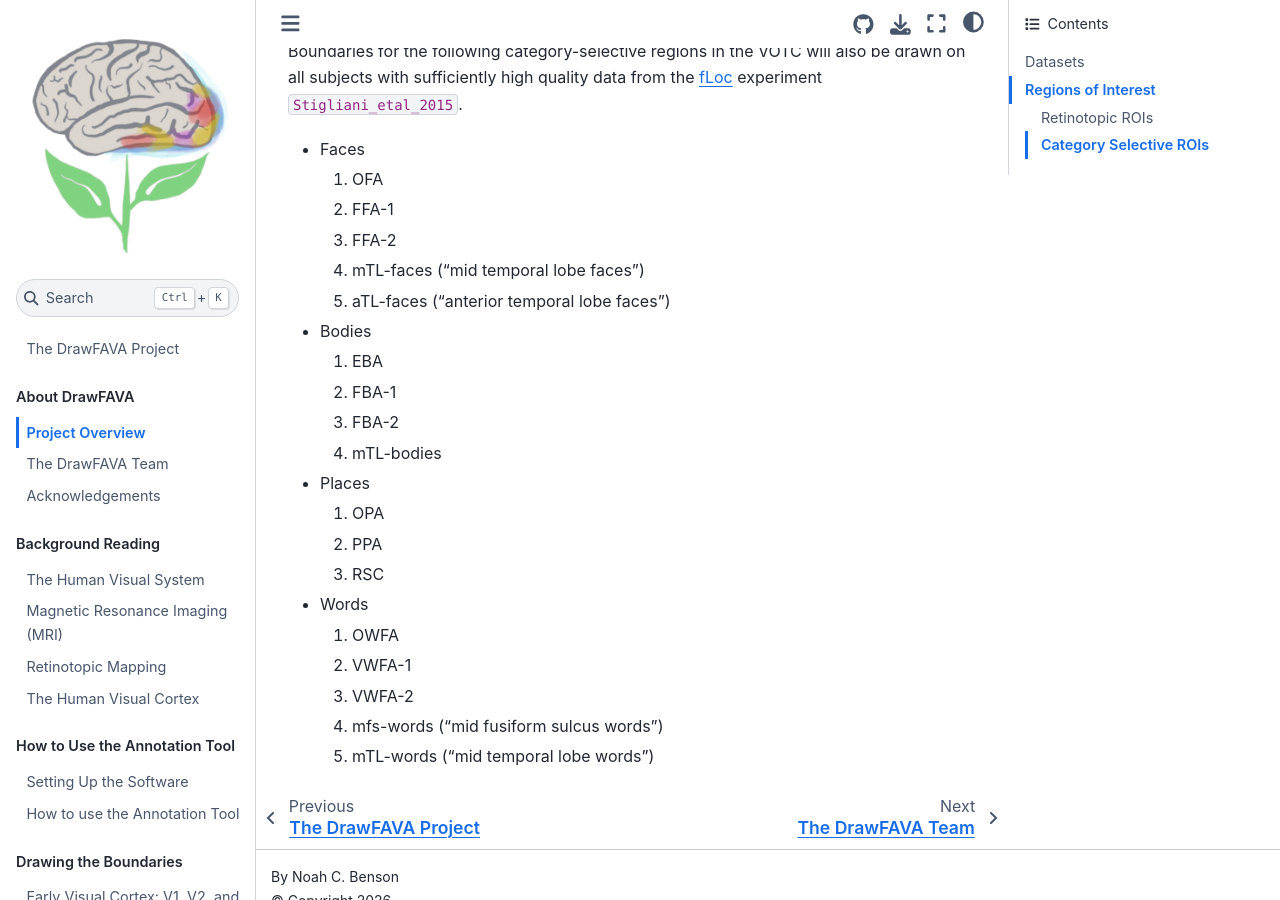
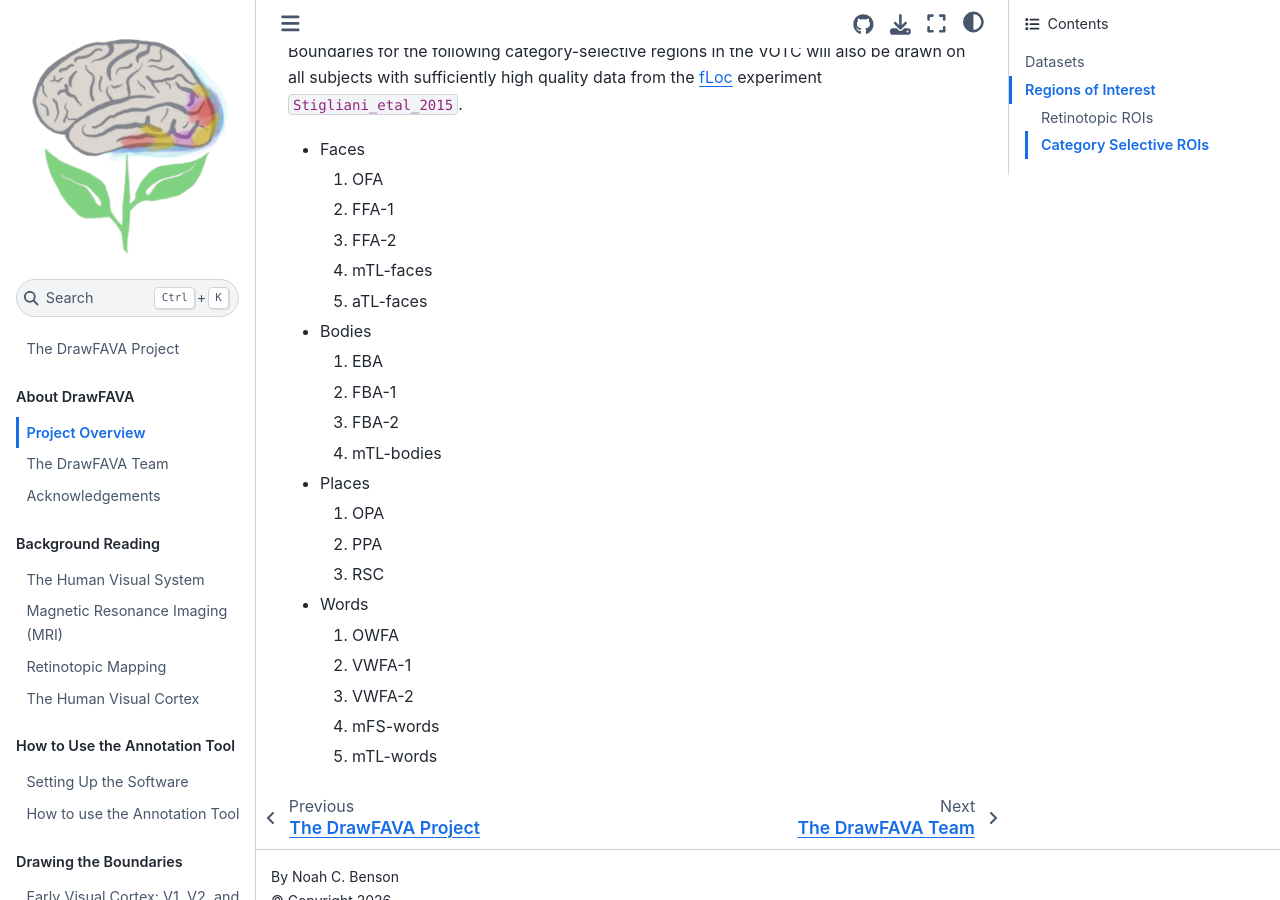
Before and after one commit to nbenlab/drawFAVA, a Jupyter Book: the page built from book/1_intro/1_overview.md, in a window 1280 px wide and 900 px high, scrolled down 1979 px. Built offline with Jupyter Book 1.0.4 settings and Sphinx 7.4.7 and the Sphinx Book theme 1.1.4, drawn with Linux system fonts in a browser that asks for light colours; cross-references to code outside the pages are shown as plain code.

Commit message:
fixed typos

```diff
--- a/book/1_intro/1_overview.md
+++ b/book/1_intro/1_overview.md
@@ -85,13 +85,12 @@ Boundaries for the following category-selective regions in the VOTC will also
 be drawn on all subjects with sufficiently high quality data from the
 [fLoc](https://vpnl.stanford.edu/fLoc/) experiment {cite}`Stigliani_etal_2015`.
 
-
 * Faces
   1. OFA
   2. FFA-1
   3. FFA-2
-  4. mTL-faces ("mid temporal lobe faces")
-  5. aTL-faces ("anterior temporal lobe faces")
+  4. mTL-faces
+  5. aTL-faces
 * Bodies
   1. EBA
   2. FBA-1
@@ -105,5 +104,5 @@ be drawn on all subjects with sufficiently high quality data from the
   1. OWFA
   2. VWFA-1
   3. VWFA-2
-  4. mfs-words ("mid fusiform sulcus words")
-  5. mTL-words ("mid temporal lobe words")
+  4. mFS-words
+  5. mTL-words
```
